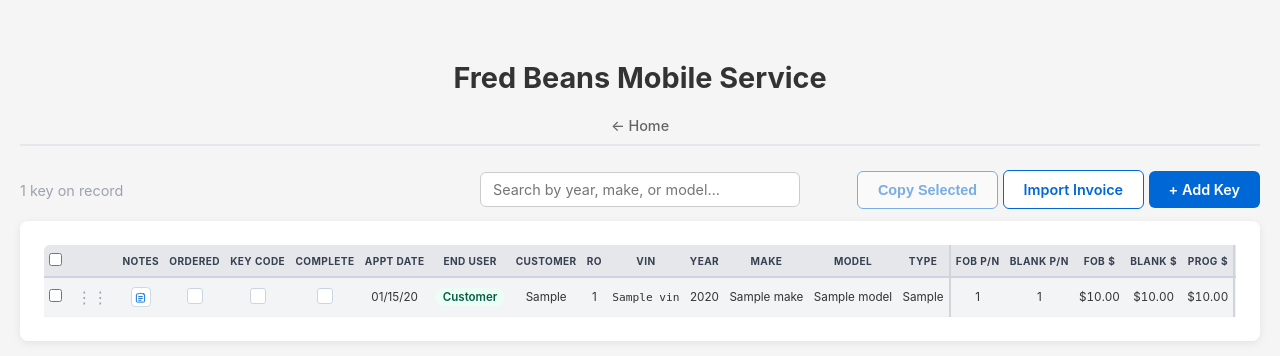
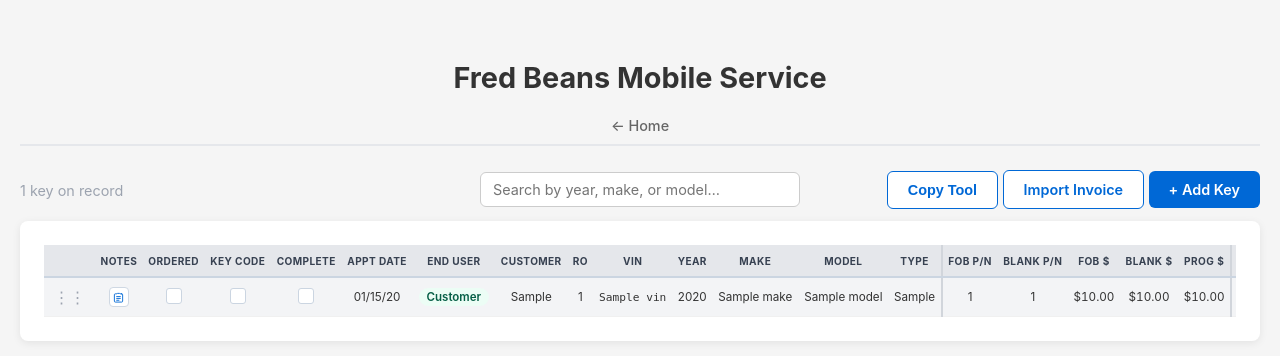
Before and after one commit to CGilbert23/FordRecallCheckScript, a Flask app: template templates/mobile_keys.html in a window 1280 px wide. Shown: the top 356 px of the page. Run offline with Flask 3, Linux system fonts and the light colour scheme; the template is opened without the code that fills it: most values are stand-ins (such as "Sample title", 1, 10 or a date in 2020); parts of the project's set-up code (start-up, migrations or seed data) failed here and were passed over.

Commit message:
Make the key-row copy a two-state Copy Tool
The checkbox column was always visible, which cluttered a table that is
already 20+ columns wide -- and cost enough horizontal room that the Total $
column was pushed out of view.

Now the column is hidden until it's wanted. Idle the button reads "Copy
Tool"; clicking arms it, revealing the checkboxes and switching the button
to "Copy (n)". Clicking Copy writes the lines, flashes "Copied!", then
disarms and clears every tick, so arming again always starts clean.

Clicking Copy with nothing ticked backs out rather than doing nothing --
otherwise an armed tool with no selection has no escape. Escape does the
same, matching the modals already on this page.

Co-Authored-By: Claude Opus 5 (1M context) <noreply@anthropic.com>
Claude-Session: https://claude.ai/code/session_013AcfyYRzc3NauhSZadX1Pt

```diff
--- a/app.py
+++ b/app.py
@@ -1219,7 +1219,7 @@ def _compute_key_totals(row):
     contact = (row.get('internal_contact') or '').strip()
     name = row.get('customer_name') or ''
     row['customer_display'] = f"{name} - {contact}" if contact else name
-    # Pre-rendered line for the Key Database "Copy Selected" button.
+    # Pre-rendered line for the Key Database "Copy Tool" button.
     row['copy_line'] = _key_copy_line(row)
     return row
 
--- a/templates/mobile_keys.html
+++ b/templates/mobile_keys.html
@@ -26,6 +26,8 @@
         .btn:disabled { opacity: 0.5; cursor: default; }
         .btn-outline:disabled:hover { background: #fff; }
         .copy-check { cursor: pointer; margin: 0; }
+        .copy-cell { display: none; }
+        body.copy-mode .copy-cell { display: table-cell; }
         .btn-inventory { background: #fff; color: #b45309; border: 1px solid #b45309; }
         .btn-inventory:hover { background: #fffbeb; }
         .btn-inventory-filled { background: #b45309; color: #fff; border: 1px solid #b45309; cursor: default; opacity: 0.85; }
@@ -112,7 +114,7 @@
                 <input type="text" id="keySearch" class="search-input" placeholder="Search by year, make, or model…" autocomplete="off">
             </div>
             <div style="flex: 1; text-align: right;">
-                <button type="button" id="copySelectedBtn" class="btn btn-outline" disabled>Copy Selected</button>
+                <button type="button" id="copySelectedBtn" class="btn btn-outline">Copy Tool</button>
                 <a href="/mobile-keys/import" class="btn btn-outline">Import Invoice</a>
                 <a href="/mobile-keys/new" class="btn">+ Add Key</a>
             </div>
@@ -128,7 +130,7 @@
                 <table>
                     <thead>
                         <tr>
-                            <th class="center"><input type="checkbox" id="selectAllKeys" class="copy-check" title="Select all" aria-label="Select all keys to copy"></th>
+                            <th class="center copy-cell"><input type="checkbox" id="selectAllKeys" class="copy-check" title="Select all" aria-label="Select all keys to copy"></th>
                             <th aria-label="Drag to reorder"></th>
                             <th class="center">Notes</th>
                             <th class="center">Ordered</th>
@@ -167,7 +169,7 @@
                     <tbody id="keyRows">
                     {% for k in keys %}
                         <tr data-key-id="{{ k.id }}" data-search="{{ k.year }} {{ k.make }} {{ k.model }} {{ k.customer_display }} {{ k.notes or '' }}" data-copy="{{ k.copy_line }}"{% if not k.status_done %} class="row-pending"{% endif %}>
-                            <td class="center"><input type="checkbox" class="copy-check row-copy-check" aria-label="Select this key to copy"></td>
+                            <td class="center copy-cell"><input type="checkbox" class="copy-check row-copy-check" aria-label="Select this key to copy"></td>
                             <td class="center"><span class="drag-handle" title="Drag to reorder">⋮⋮</span></td>
                             <td class="center">
                                 <button type="button" class="note-btn {% if k.notes %}note-btn-filled{% endif %}"
@@ -274,8 +276,11 @@
         var keySortable = null;
         var searchFiltering = false;
 
-        // Copy Selected: tick rows, get one email-ready line per key on the
-        // clipboard. Each line is pre-rendered server-side into data-copy.
+        // Copy Tool: two states. Idle shows "Copy Tool" and no checkbox column;
+        // clicking arms it, revealing the checkboxes and switching the button to
+        // "Copy". Clicking "Copy" puts one email-ready line per ticked row on the
+        // clipboard and disarms back to idle. Lines are pre-rendered server-side
+        // into each row's data-copy.
         (function () {
             var btn = document.getElementById('copySelectedBtn');
             var selectAll = document.getElementById('selectAllKeys');
@@ -286,6 +291,7 @@
                 tbody.querySelectorAll('input.row-copy-check')
             );
             var flashTimer = null;
+            var armed = false;
 
             function rowOf(box) { return box.closest('tr'); }
             function isVisible(tr) { return tr && tr.style.display !== 'none'; }
@@ -293,9 +299,24 @@
 
             function refresh() {
                 if (flashTimer) return;  // don't stomp on a "Copied!" flash
+                if (!armed) { btn.textContent = 'Copy Tool'; return; }
                 var n = checked().length;
-                btn.textContent = n ? 'Copy Selected (' + n + ')' : 'Copy Selected';
-                btn.disabled = n === 0;
+                btn.textContent = n ? 'Copy (' + n + ')' : 'Copy';
+            }
+
+            function arm() {
+                armed = true;
+                document.body.classList.add('copy-mode');
+                refresh();
+            }
+
+            // Disarm clears every tick, so arming again always starts clean.
+            function disarm() {
+                armed = false;
+                document.body.classList.remove('copy-mode');
+                boxes.forEach(function (b) { b.checked = false; });
+                if (selectAll) selectAll.checked = false;
+                refresh();
             }
 
             // Called by the search filter after it shows/hides rows: a row the
@@ -366,12 +387,21 @@
             }
 
             btn.addEventListener('click', function () {
+                if (!armed) { arm(); return; }
                 // DOM order, so the lines come out top-to-bottom as displayed.
                 var lines = checked().map(function (b) {
                     return rowOf(b).getAttribute('data-copy') || '';
                 }).filter(function (t) { return t; });
-                if (!lines.length) return;
-                copyText(lines.join('\n'));
+                // Clicking Copy with nothing ticked is the way back out --
+                // otherwise an armed tool with no selection has no escape.
+                if (!lines.length) { disarm(); return; }
+                copyText(lines.join('\n'));  // sets the flash, which refresh() protects
+                disarm();
+            });
+
+            // Escape backs out of the armed tool, matching the modals on this page.
+            document.addEventListener('keydown', function (e) {
+                if (e.key === 'Escape' && armed) disarm();
             });
 
             refresh();
```
Also changed, not shown: CLAUDE.md (+2 -2 lines).
